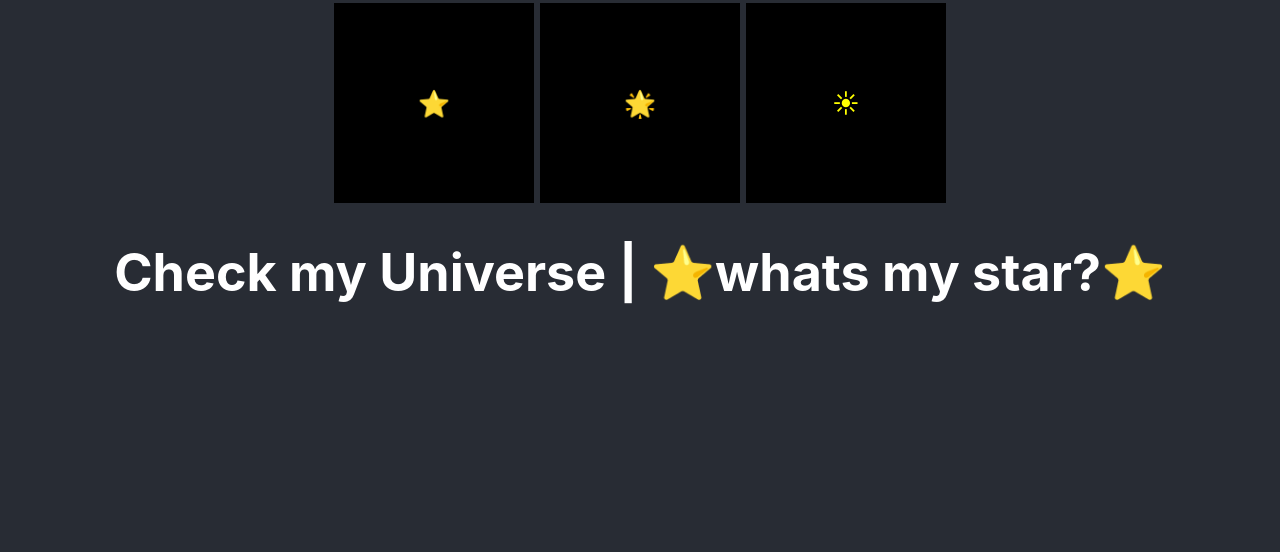
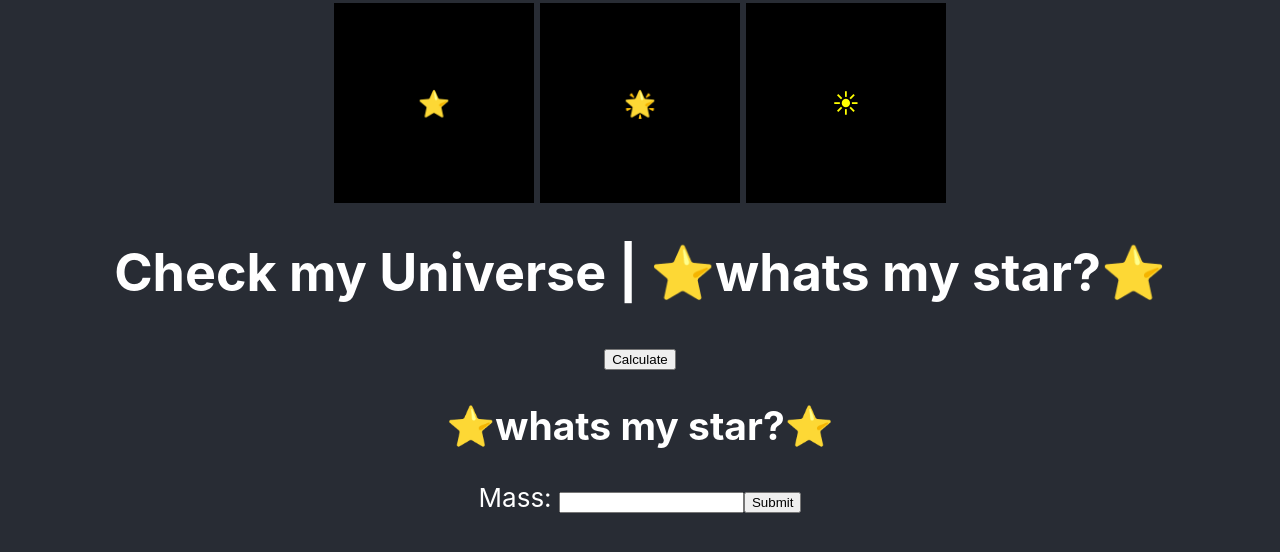
Before and after one commit to AaronKirchhoff/star_project, a React (Create React App) app: page / in a window 1280 px wide. Shown: the top 552 px of the page. Built offline with nearby package versions, Linux system fonts and the light colour scheme.

Commit message:
button and text field

```diff
--- a/src/App.js
+++ b/src/App.js
@@ -1,4 +1,3 @@
-import logo from './logo.svg';
 import './App.css';
 import Star from './star';
 
--- a/src/star.js
+++ b/src/star.js
@@ -3,16 +3,40 @@ import React, {Component} from 'react';
 class Star extends Component {
   constructor(props){
     super(props);
-    this.state = {star: '⭐whats my star?⭐'}
+    this.state = {star: '⭐whats my star?⭐'};
+    this.handleChange = this.handleChange.bind(this);
+    this.tbdfunction = this.tbdfunction.bind(this);
+  }
+
+  handleChange(mass) {
+    this.setState({
+      [mass.target.name]: mass.target.value
+    });
+  }
+
+  tbdfunction(mass){
+    // and we dont want tpage t refresh automatically, so ...
+    mass.preventDefault();
+    if( mass <= 3){
+      this.setState({star: "Protostar"})
+
+    }
 
   }
-
-
 
   render(){
     return (
       <div className='Star'>
         <h1> Check my Universe | {this.state.star}</h1>
+        <button onClick={this.tbdfunction}> Calculate</button>
+        <h2> {this.state.star} </h2>
+
+        <form onSubmit={this.tbdfunction}>
+          <label for="mass">Mass: </label>
+          <input type="text" id="mass" name="mass"  onChange={this.handleChange}></input>
+          <input type="submit" value="Submit"></input>
+        </form>
+
 
       </div>
     )
```
